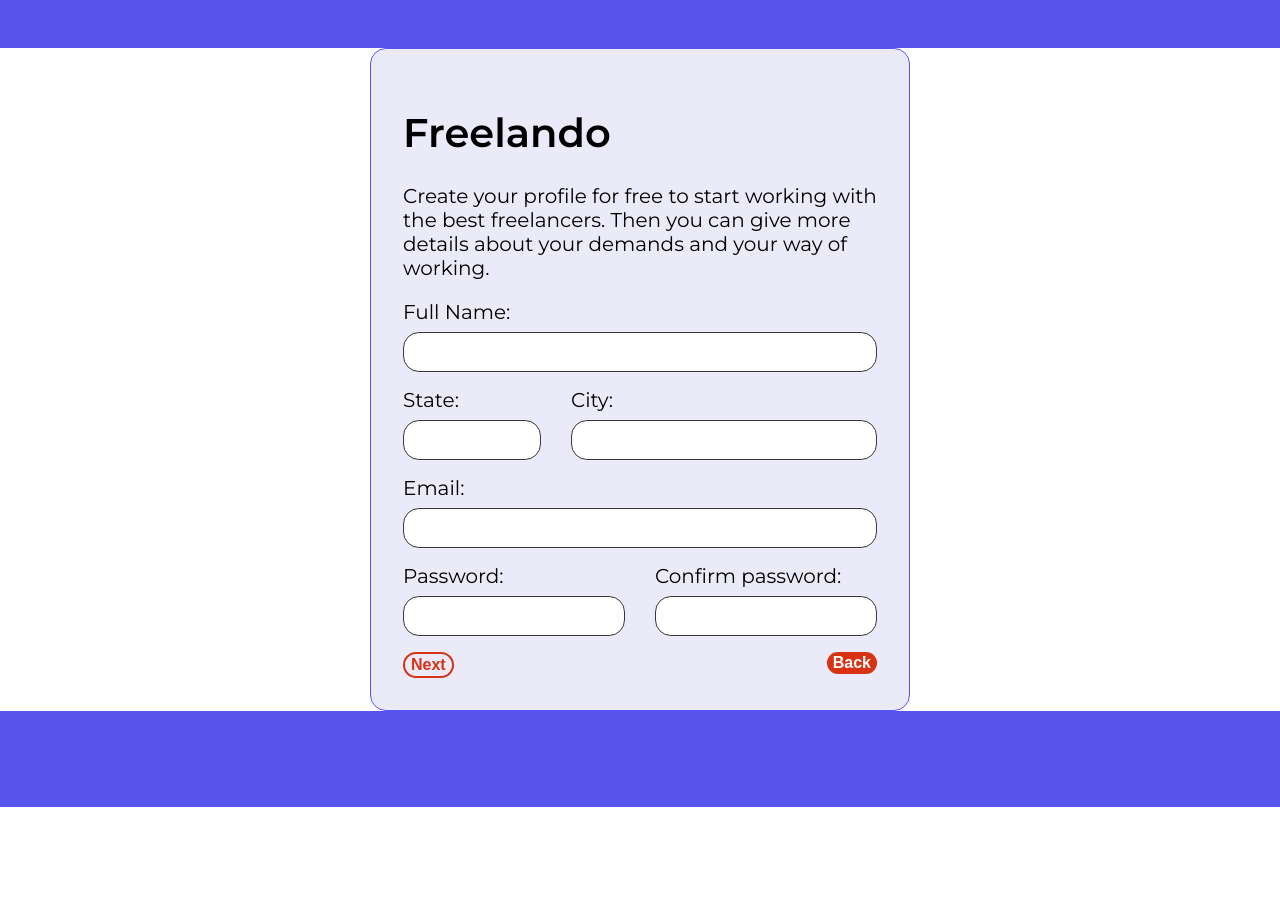
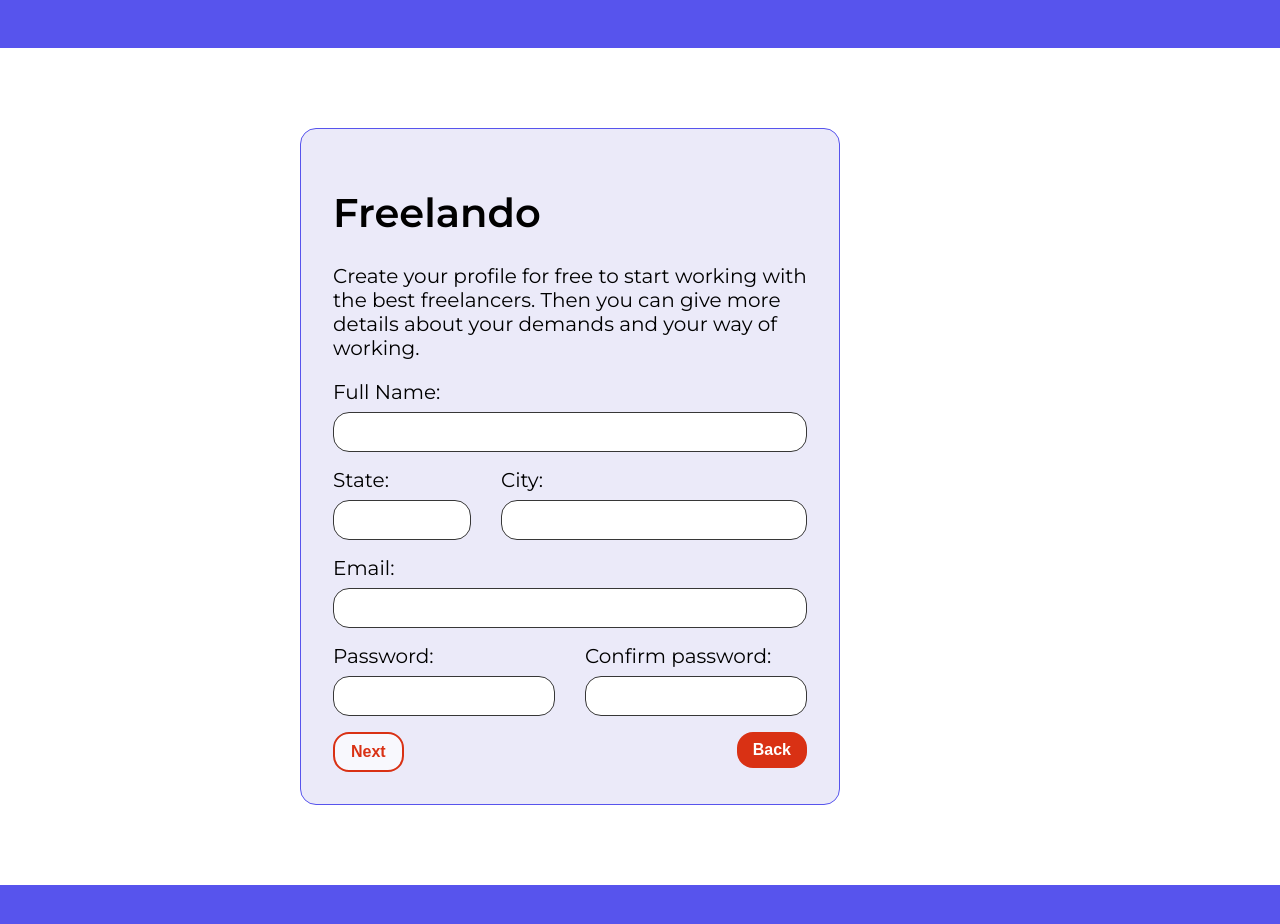
Before and after one commit to aguirreLCD/vite-project-freelando, a React (Vite) app: page / in a window 1280 px wide. Shown: the top 924 px of the page. Before the commit the page ends 807 px from the top, so only its background shows below. Built offline with nearby package versions, Linux system fonts and the light colour scheme.

Commit message:
generate a lighthouse report and change button background color to improve contrast ratio

```diff
--- a/src/App.jsx
+++ b/src/App.jsx
@@ -13,7 +13,7 @@ function App() {
     <ThemeProviderContext>
       <GlobalStyles />
       <Header />
-      <Container>
+      <Container style={{ margin: "80px 0" }}>
         <Row justify="center">
           <Col lg={6} md={8} sm={12}>
             <Card>
@@ -72,7 +72,6 @@ function App() {
                   </div>
                 </Col>
               </Row>
-
             </Card>
           </Col>
         </Row>
--- a/src/components/Button/Button.jsx
+++ b/src/components/Button/Button.jsx
@@ -2,8 +2,6 @@
 import styled from "@emotion/styled";
 
 const StyledPrimaryButton = styled.button`
-  padding: ${(props) => props.theme.padding.xs},
-    ${(props) => props.theme.padding.s};
   background: ${(props) => props.theme.colors.primary.b};
   border-radius: ${(props) => props.theme.padding.s};
   color: ${(props) => props.theme.colors.white};
@@ -21,16 +19,20 @@ const StyledPrimaryButton = styled.button`
   &:focus {
     outline-color: ${(props) => props.theme.colors.dark.d};
   }
+
+  padding-top: ${(props) => props.theme.padding.xs};
+  padding-bottom: ${(props) => props.theme.padding.xs};
+  padding-right: ${(props) => props.theme.padding.s};
+  padding-left: ${(props) => props.theme.padding.s};
 `;
 
 const StyledSecondaryButton = styled.button`
   color: ${(props) => props.theme.colors.primary.b};
-  background: transparent;
+  background: #f8f8fd;
 
   border: 2px solid ${(props) => props.theme.colors.primary.b};
   border-radius: ${(props) => props.theme.padding.s};
-  padding: ${(props) => props.theme.padding.xs},
-    ${(props) => props.theme.padding.s};
+
   box-sizing: border-box;
   font-weight: 700;
   font-size: 16px;
@@ -44,15 +46,17 @@ const StyledSecondaryButton = styled.button`
   &:focus {
     outline-color: ${(props) => props.theme.colors.focus};
   }
+  padding-top: ${(props) => props.theme.padding.xs};
+  padding-bottom: ${(props) => props.theme.padding.xs};
+  padding-right: ${(props) => props.theme.padding.s};
+  padding-left: ${(props) => props.theme.padding.s};
 `;
 
-export const Button = ({
-  children,
-  btnType = "primary",
-  btnState = "default",
-}) => {
-  if (btnType === "primary" && btnState === "default") {
+export const Button = ({ children, btnType = "primary" }) => {
+  if (btnType === "primary") {
     return <StyledPrimaryButton>{children}</StyledPrimaryButton>;
   }
   return <StyledSecondaryButton>{children}</StyledSecondaryButton>;
 };
+
+//  btnState = "default", "hover, "
```
